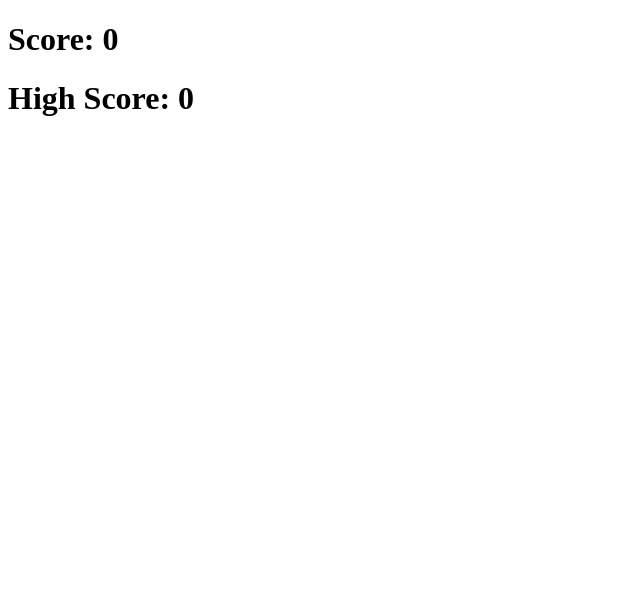
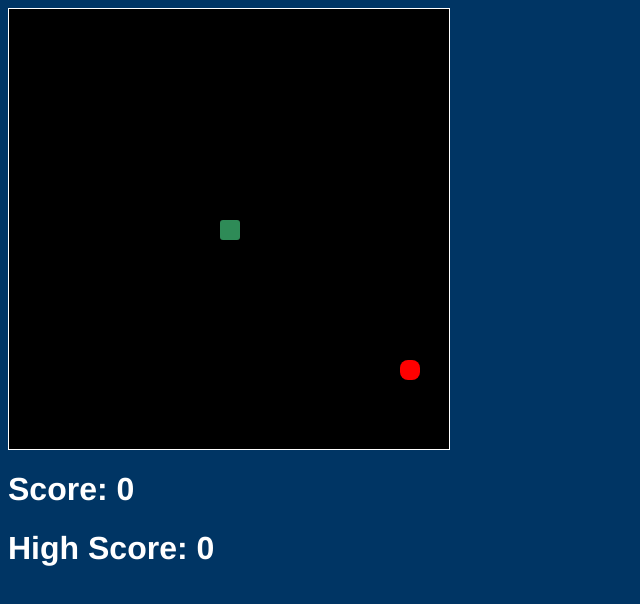
Before and after one commit to jgarro-MrG/jgarro-MrG.github.io, a plain HTML site: page asd-projects/snake/index.html in a window 1280 px wide. Shown: the whole page, without its empty margins (0-640 px from the left). Drawn offline with Linux system fonts and the light colour scheme.

Commit message:
saving snake TODO 4

```diff
--- a/asd-projects/snake/index.css
+++ b/asd-projects/snake/index.css
@@ -1,6 +1,7 @@
 
 body {
-  background-color: darkgreen;
+  background-color: rgb(0, 53, 100);
+  font-family:'Franklin Gothic Medium', 'Arial Narrow', Arial, sans-serif;
 }
 
 #board {
@@ -23,15 +24,17 @@ body {
 }
 
 .snake {
-  background-color: green;
+  background-color: lightseagreen;
   z-index: 2;
+  border-radius: 3px;
 }
 
 #snake-head {
-  background-color: darkgreen;
+  background-color: seagreen;
 }
 
 .apple {
   background-color: red;
   z-index: 1;
+  border-radius: 8px;;
 }
--- a/asd-projects/snake/index.html
+++ b/asd-projects/snake/index.html
@@ -4,7 +4,8 @@
   <head>
     <title>Snake</title>
     <!--Link jQuery and CSS here-->
-
+    <link rel="stylesheet" type="text/css" href="index.css" />
+    <script src="jquery.min.js"></script>
   </head>
   <body>
     <div id="board"></div>
@@ -13,5 +14,5 @@
   </body>
 
   <!-- Link index.js here -->
-
+  <script src="index.js"></script>
 </html>
--- a/asd-projects/snake/index.js
+++ b/asd-projects/snake/index.js
@@ -3,6 +3,7 @@
 ////////////////////////////////////////////////////////////////////////////////
 ///////////////////////// VARIABLE DECLARATIONS ////////////////////////////////
 ////////////////////////////////////////////////////////////////////////////////
+
 
 // HTML jQuery Objects
 var board = $("#board");
@@ -11,6 +12,9 @@ var highScoreElement = $("#highScore");
 
 // TODO 4a: Create the snake, apple and score variables
 // Game Variables
+var snake = {};
+var apple = {};
+var score = 0;
 
 // Constant Variables
 var ROWS = 20;
@@ -41,9 +45,15 @@ init();
 
 function init() {
   // TODO 4c-2: initialize the snake
+  // initialize the snake's body as an empty Array
+  snake.body = [];
+
+  // make the first snakeSquare and set it as the head
+  makeSnakeSquare(10, 10);
+  snake.head = snake.body[0];
 
   // TODO 4b-2: initialize the apple
-
+  makeApple();
   // TODO 5a: Initialize the interval
 
 }
@@ -185,6 +195,18 @@ function endGame() {
  */
 function makeApple() {
   // TODO 4b-1: Fill in the makeApple() code block
+  // make the apple jQuery Object and append it to the board
+  apple.element = $("<div>").addClass("apple").appendTo(board);
+
+  // get a random available row/column on the board
+  var randomPosition = getRandomAvailablePosition();
+
+  // initialize the row/column properties on the Apple Object
+  apple.row = randomPosition.row;
+  apple.column = randomPosition.column;
+
+  // position the apple on the screen
+  repositionSquare(apple);
 }
 
 /* Create an HTML element for a snakeSquare using jQuery. Then, given a row and
@@ -193,6 +215,27 @@ function makeApple() {
  */
 function makeSnakeSquare(row, column) {
   // TODO 4c-1: Fill in this function's code block
+  // initialize a new snakeSquare Object
+  var snakeSquare = {};
+
+  // make the snakeSquare.element Object and append it to the board
+  snakeSquare.element = $("<div>").addClass("snake").appendTo(board);
+
+  // initialize the row and column properties on the snakeSquare Object
+  snakeSquare.row = row;
+  snakeSquare.column = column;
+
+  // set the position of the snake on the screen
+  repositionSquare(snakeSquare);
+
+  // if this is the head, add the snake-head id
+  if (snake.body.length === 0) {
+    snakeSquare.element.attr("id", "snake-head");
+  }
+
+  // add snakeSquare to the end of the body Array and set it as the new tail
+  snake.body.push(snakeSquare);
+  snake.tail = snakeSquare;
 }
 
 /*
```
